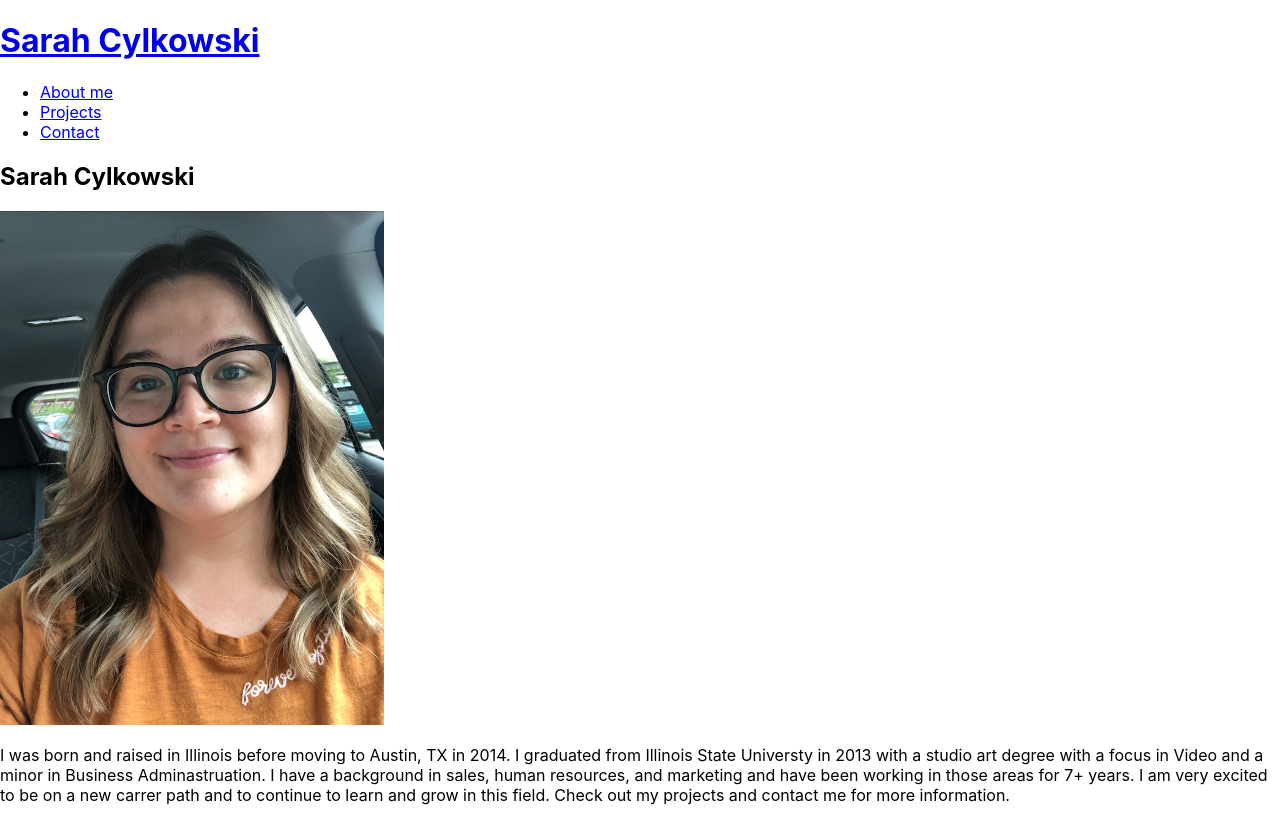
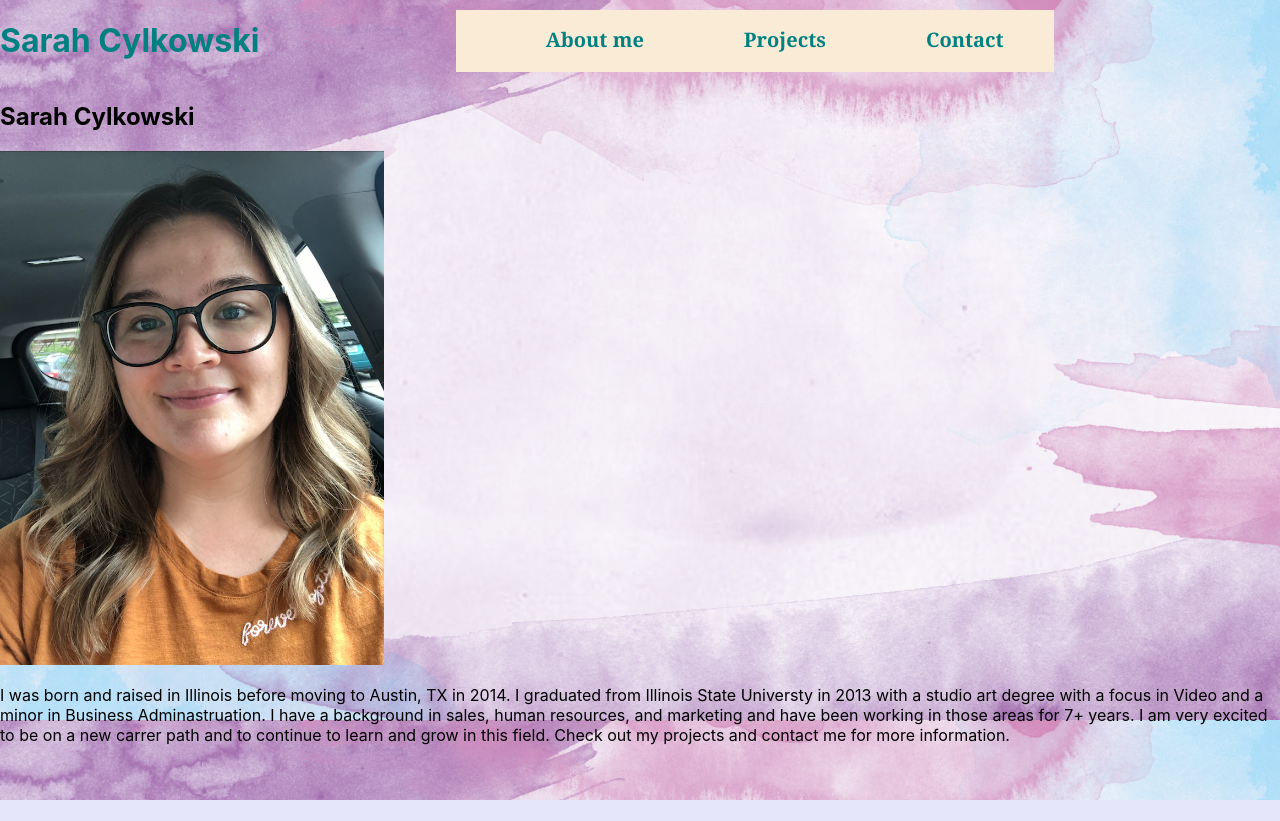
Before and after one commit to sacylkowski/react-portfolio, a React (Create React App) app: page / in a window 1280 px wide. After the commit the page ends 800 px from the top, so only its background shows below. Built offline with nearby package versions, Linux system fonts and the light colour scheme.

Commit message:
added Projects component

```diff
--- a/src/App.css
+++ b/src/App.css
@@ -1,3 +1,40 @@
 body {
-    background-image: "src/assets/img/Portfolio-background.jpg";
+    background-image: url("assets/img/Portfolio-background.jpg");
+    background-color: lavender;
+    background-size: 100%;
 }
+
+header {
+    background-color: var(--lavender);
+    display: flex;
+    flex-wrap: wrap;
+    top: 0;
+    padding: 0 30px 0 0;
+}
+
+header a {
+    text-decoration: none;
+    color: teal;
+}
+
+header nav {
+    margin: 10px auto;
+    background-color: antiquewhite;
+}
+
+header nav ul {
+    display: flex;
+    flex-wrap: wrap;
+    justify-content: space-around;
+    align-items: center;
+    list-style: none;
+}
+
+header nav ul li a {
+    font-weight: bold;
+    font-size: 20px;
+    color: teal;
+    font-family: Cambria, Cochin, Georgia, Times, 'Times New Roman', serif;
+    text-decoration: none;
+    padding: 0px 50px 0 50px;
+}
--- a/src/components/Nav/index.js
+++ b/src/components/Nav/index.js
@@ -1,4 +1,5 @@
 import React from "react";
+// import Projects from "..";
 
 function Nav() {
     return (
```
Also changed, not shown: src/components/Projects/index.js (added, +25 -0 lines).
